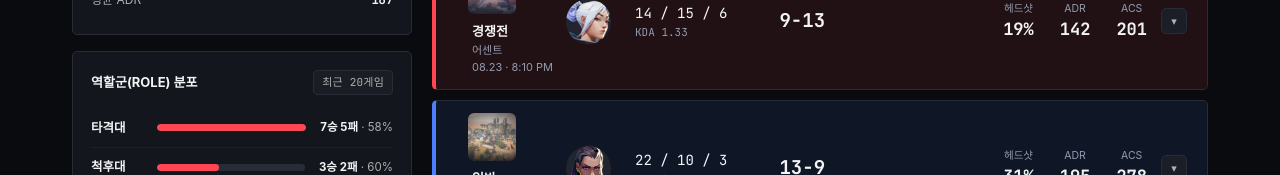
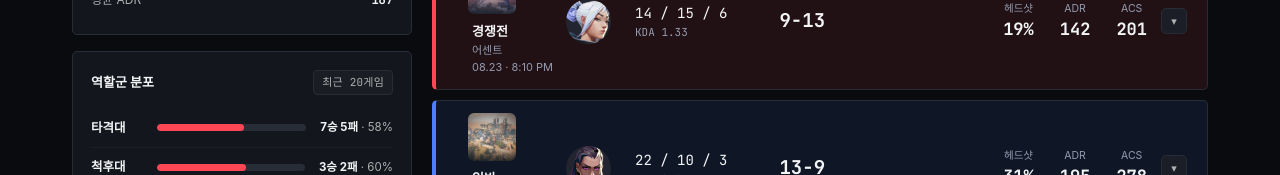
Before and after one commit to Dongkyu-Jeoung/VALO-BRIEF, a React (Vite) app in the folder front/: page /players/example/0000 in a window 1280 px wide. Shown: the part 777-952 px from the top of the page. Built offline with nearby package versions, Linux system fonts and the light colour scheme; no server answers.

Commit message:
승률 그래프 수정

```diff
--- a/front/src/pages/PlayerProfilePage/RoleDistribution.jsx
+++ b/front/src/pages/PlayerProfilePage/RoleDistribution.jsx
@@ -1,15 +1,19 @@
 export default function RoleDistribution({ roles }) {
-  const maxGames = Math.max(...roles.map((r) => r.wins + r.losses));
+
+  const totalGames = roles.reduce((sum, r) => sum + (r.wins + r.losses), 0);
   return (
     <div className="mh-box">
-      <h5>역할군(ROLE) 분포 <span className="tag">최근 20게임</span></h5>
+      <h5>역할군 분포 <span className="tag">최근 20게임</span></h5>
       {roles.map((r) => {
         const games = r.wins + r.losses;
-        const widthPct = maxGames ? (games / maxGames) * 100 : 0;
+        // const widthPct = totalGames ? (games / totalGames) * 100 : 0;
+        const widthPct = r.winRate;
         return (
           <div className="role-row" key={r.role}>
             <span className="role-name">{r.role}</span>
-            <div className="role-bar-short"><span style={{ width: `${widthPct}%` }} /></div>
+            <div className="role-bar-short">
+              <span style={{ width: `${widthPct}%` }} />
+            </div>
             <span className="role-wl"><b>{r.wins}승 {r.losses}패</b> · {r.winRate}%</span>
           </div>
         );
```
Lines whose indentation alone changed are shown as unchanged.
